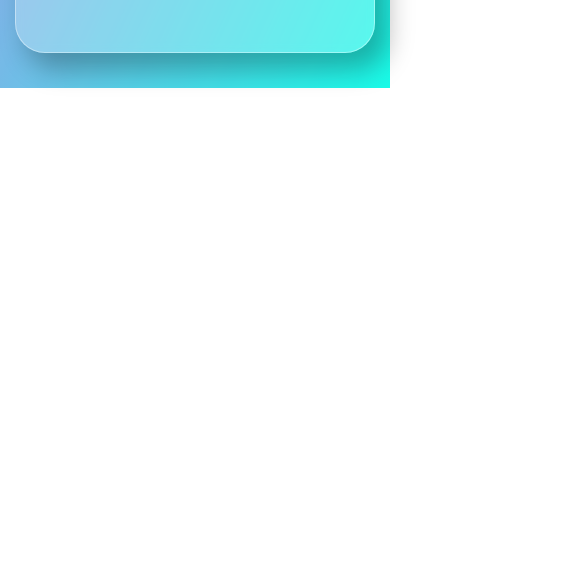
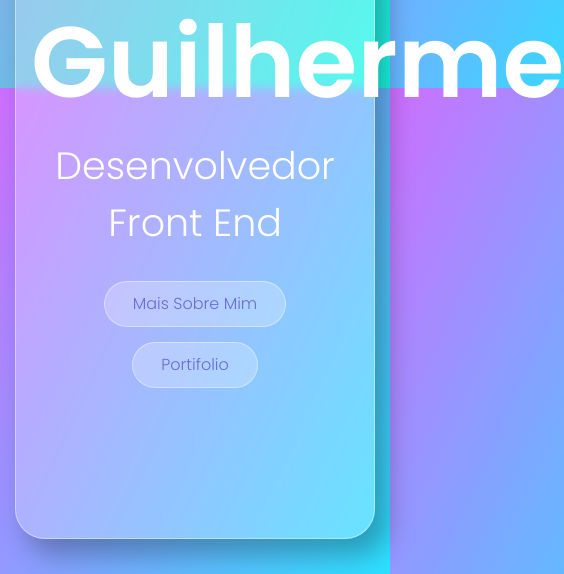
Before and after one commit to Guilherme-devcode/Meu-portif-lio, a plain HTML site: page index.html in a window 390 px wide. Shown: the part 756-1330 px from the top of the page, 564 px wide, since content can reach past the window. Before the commit the page ends 844 px from the top, so only its background shows below. Drawn offline with nearby package versions, Linux system fonts and the light colour scheme.

Commit message:
responsividade iniciando

```diff
--- a/Styles/style.css
+++ b/Styles/style.css
@@ -872,3 +872,50 @@ button {
   color: var(--white);
   background-color: var(--main-color);
 }
+
+
+
+/* Responsividade */
+
+@media(max-width:991px){
+  .container{
+    padding: 0;
+  }
+  .home-text{
+    width: 100%;
+    text-align: center;
+  }
+  .home-img{
+    width: 100%;
+    order: -1;
+  }
+  .home-img .img-box{
+    max-width: 800px;
+  }
+  .home-text .btn{
+    margin: 0 7px 15px;
+  }
+  .home-text p{
+    font-size: 70px;
+  }
+  .home-text h1{
+    font-size: 100px;
+  }
+  .home-text h2{
+    font-size: 50px;
+  }
+}
+@media(max-width:767px){
+
+}
+@media(max-width:575px){
+  .header .nav-inner ul li a{
+    font-size: 55px;
+  }
+  .home-text h1{
+    font-size: 100px;
+  }
+  .home-text h2{
+    font-size: 38px;
+  }
+}
```
